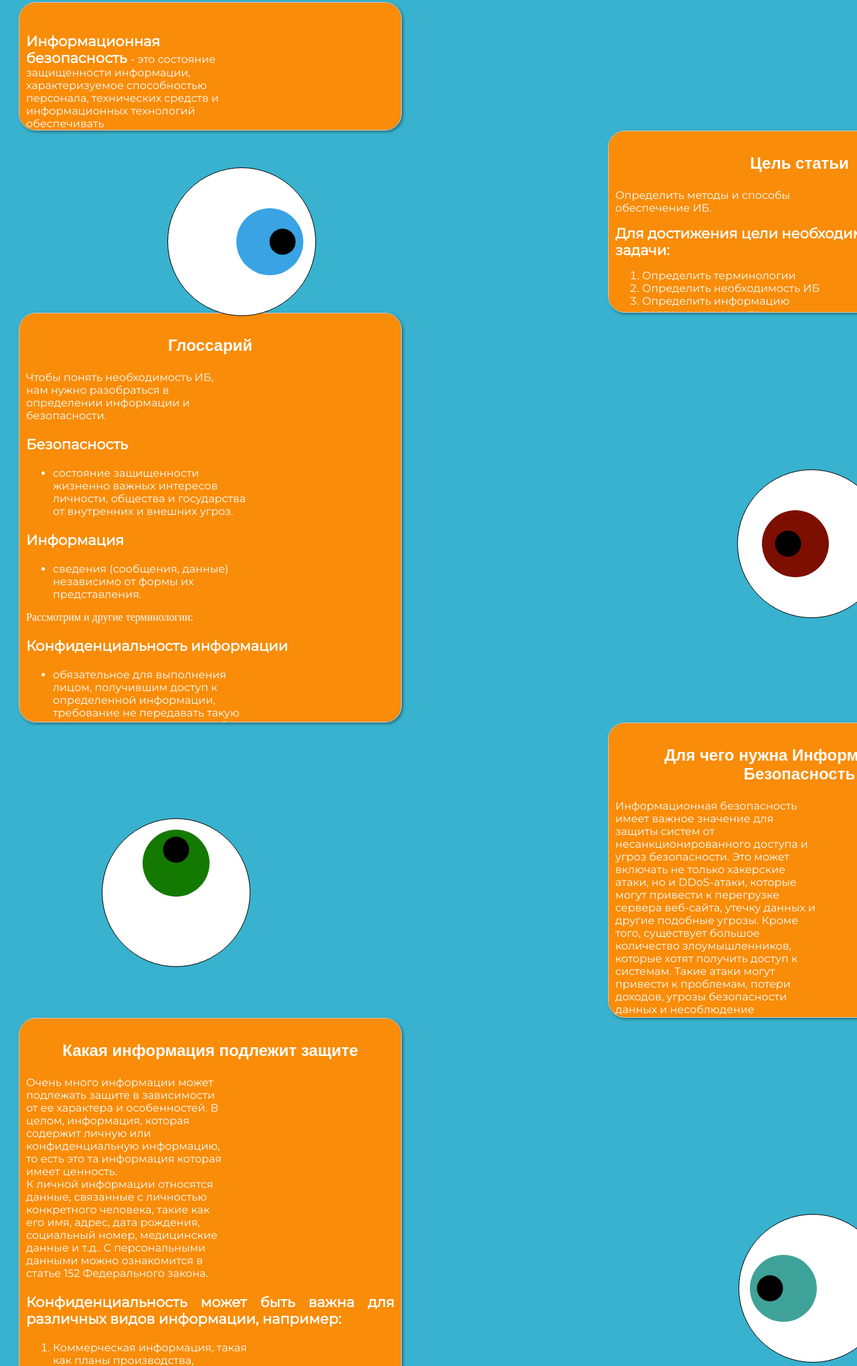
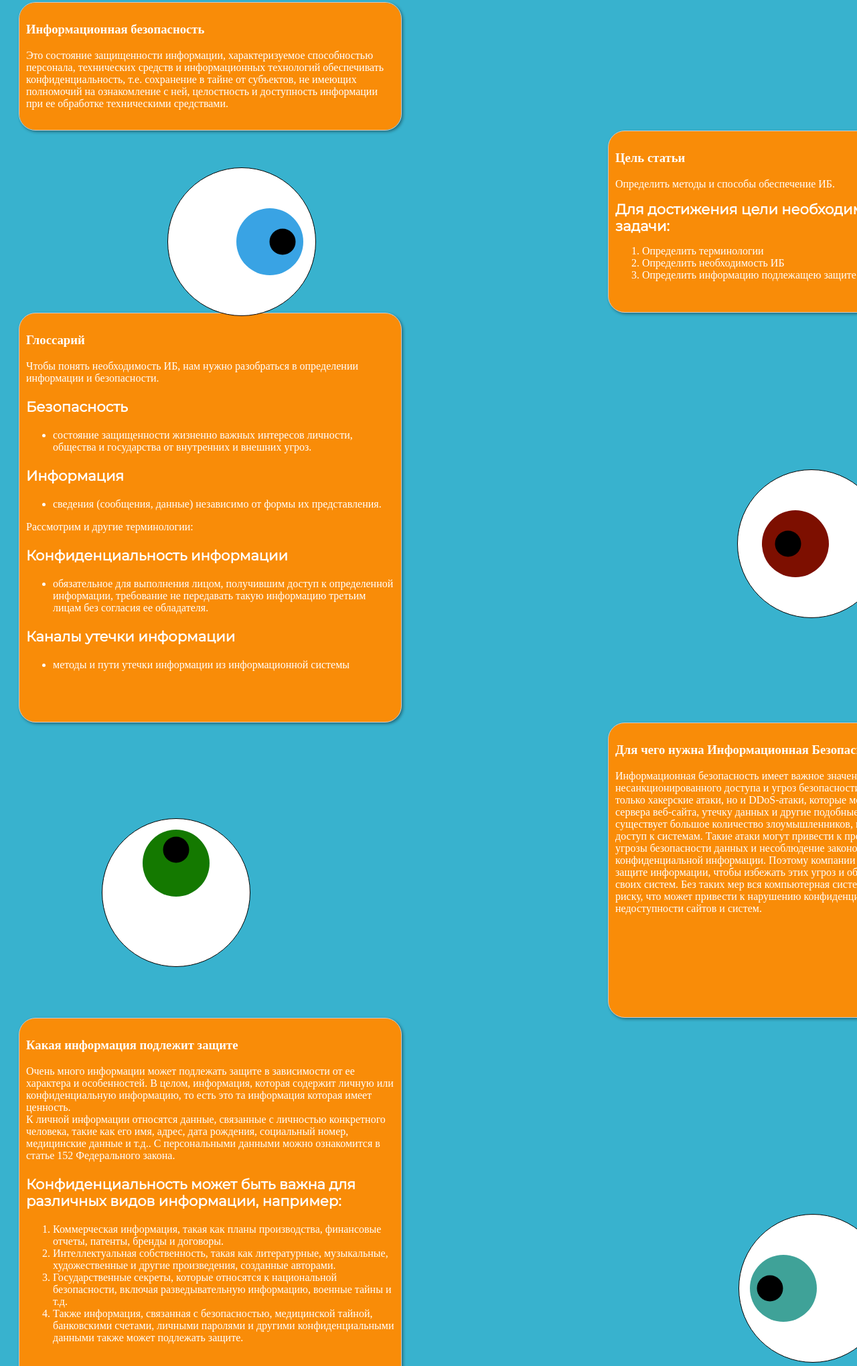
Before and after one commit to oganes-pak/pop4, a plain HTML site: page index.html in a window 1280 px wide. Shown: the part 200-2240 px from the top of the page at 67% size. Drawn offline with Linux system fonts and the light colour scheme.

Commit message:
Update index.html

```diff
--- a/index.html
+++ b/index.html
@@ -22,27 +22,27 @@
             <section><!--Семантический тег смысловое разделение страницы -->
                 <div class="scrollable-container">
                     <div class="scrollable-content">
-
-                        <p class="vir"><br><b class="jir">Информационная безопасность </b> - это состояние защищенности
+                        <h3 class="rub22811">Информационная безопасность</h3>
+                        <p class="rub228">Это состояние защищенности
                             информации,
                             характеризуемое способностью персонала, технических средств и информационных
                             технологий обеспечивать конфиденциальность, т.е. сохранение в тайне от
                             субъектов, не имеющих полномочий на ознакомление с ней, целостность и
-                            доступность информации при ее обработке техническими средствами. <br></p>
+                            доступность информации при ее обработке техническими средствами.</p>
                     </div>
                 </div>
 
                 <div class="scrollable-container1">
                     <div class="scrollable-content1">
 
-                        <h3 class="rub1">Цель статьи</h3>
-                        <p class="dsa">Определить методы и способы обеспечение ИБ. </p>
+                        <h3 class="rub2281">Цель статьи</h3>
+                        <p class="rub228">Определить методы и способы обеспечение ИБ. </p>
                         <p><b class="jir1"> Для достижения цели необходимо поставить задачи:</b></p>
                         <ol>
 
-                            <li class="vir">Определить терминологии</li>
-                            <li class="vir">Определить необходимость ИБ</li>
-                            <li class="vir">Определить информацию подлежащею защите</li>
+                            <li class="rub228">Определить терминологии</li>
+                            <li class="rub228">Определить необходимость ИБ</li>
+                            <li class="rub228">Определить информацию подлежащею защите</li>
                         </ol>
                     </div>
                 </div>
@@ -52,25 +52,25 @@
                 <div class="scrollable-container2">
                     <div class="scrollable-content2">
 
-                        <h3 class="rub1">Глоссарий</h3>
-                        <p class="vir">Чтобы понять необходимость ИБ, нам нужно разобраться в определении информации и
+                        <h3 class="rub2281">Глоссарий</h3>
+                        <p class="rub228">Чтобы понять необходимость ИБ, нам нужно разобраться в определении информации и
                             безопасности.<br></p>
                         <p class="jir">Безопасность </p>
                         <ul><!--список 1,2-->
-                            <li class="vir">состояние защищенности жизненно важных
+                            <li class="rub228">состояние защищенности жизненно важных
                                 интересов
                                 личности, общества и государства от внутренних и внешних угроз.</li>
                         </ul>
                         <p class="jir">Информация</p>
                         <ul>
-                            <li class="vir"> сведения (сообщения, данные) независимо от
+                            <li class="rub228"> сведения (сообщения, данные) независимо от
                                 формы их
                                 представления. </li>
                         </ul>
-                        <p class="viir">Рассмотрим и другие терминологии: </p>
+                        <p class="rub2281">Рассмотрим и другие терминологии: </p>
                         <p class="jir">Конфиденциальность информации</p>
                         <ul>
-                            <li class="vir">обязательное для
+                            <li class="rub228">обязательное для
                                 выполнения
                                 лицом,
                                 получившим доступ к определенной информации, требование не передавать такую
@@ -78,7 +78,7 @@
                         </ul>
                         <p class="jir">Каналы утечки информации</p>
                         <ul>
-                            <li class="vir"> методы и пути утечки
+                            <li class="rub228"> методы и пути утечки
                                 информации из
                                 информационной
                                 системы</li>
@@ -90,9 +90,9 @@
                 <div class="scrollable-container3">
                     <div class="scrollable-content3">
 
-                        <h3 class="rub1">Для чего нужна Информационная Безопасность</h3>
+                        <h3 class="rub2281">Для чего нужна Информационная Безопасность</h3>
 
-                        <p class="vir"> Информационная безопасность имеет важное значение для защиты
+                        <p class="rub228"> Информационная безопасность имеет важное значение для защиты
                             систем от
                             несанкционированного доступа и угроз безопасности.
                             Это может включать не только хакерские атаки, но и DDoS-атаки, которые могут
@@ -121,8 +121,8 @@
                 <div class="scrollable-container4">
                     <div class="scrollable-content4">
 
-                        <h3 class="rub1">Какая информация подлежит защите</h3>
-                        <p class="vir">Очень много информации может подлежать защите в зависимости от ее характера и
+                        <h3 class="rub2281">Какая информация подлежит защите</h3>
+                        <p class="rub228">Очень много информации может подлежать защите в зависимости от ее характера и
                             особенностей.
                             В целом, информация, которая содержит личную или конфиденциальную информацию, то есть это та
                             информация которая имеет ценность.<br>
@@ -131,23 +131,23 @@
                             адрес, дата рождения, социальный номер, медицинские данные и т.д.. С персональными данными
                             можно ознакомится в статье 152 Федерального закона.</p>
 
-                        <p class="jir">Конфиденциальность может быть важна для различных видов информации,
+                        <p class="jir1">Конфиденциальность может быть важна для различных видов информации,
                             например:</p>
                         <ol>
 
-                            <li class="vir4">Коммерческая информация, такая как планы производства, финансовые отчеты,
+                            <li class="rub228">Коммерческая информация, такая как планы производства, финансовые отчеты,
                                 патенты,
                                 бренды и
                                 договоры.</li>
-                            <li class="vir4">Интеллектуальная собственность, такая как литературные, музыкальные,
+                            <li class="rub228">Интеллектуальная собственность, такая как литературные, музыкальные,
                                 художественные
                                 и другие
                                 произведения, созданные авторами.</li>
-                            <li class="vir4">Государственные секреты, которые относятся к национальной безопасности,
+                            <li class="rub228">Государственные секреты, которые относятся к национальной безопасности,
                                 включая
                                 разведывательную
                                 информацию, военные тайны и т.д.</li>
-                            <li class="vir4">Также информация, связанная с безопасностью, медицинской тайной,
+                            <li class="rub228">Также информация, связанная с безопасностью, медицинской тайной,
                                 банковскими
                                 счетами, личными
                                 паролями и другими конфиденциальными данными также может подлежать защите.</li>
@@ -163,8 +163,8 @@
                 <div class="scrollable-container5">
                     <div class="scrollable-content5">
 
-                        <h3 class="rub1">Итог</h3>
-                        <p class="vir">Мы разобрались в базовых принципах информационной безопасности.<br>
+                        <h3 class="rub2281">Итог</h3>
+                        <p class="rub228">Мы разобрались в базовых принципах информационной безопасности.<br>
                             Определились в терминологии и поняли для чего необходимо соблюдать правила информационной
                             безопасности. <br></p>
 
@@ -179,7 +179,7 @@
             <section>
                 <div class="scrollable-container6">
                     <div class="scrollable-content6">
-                        <p class="tel">Выполнил работу студент ИрГУПС группы Би.4-21-1 Оганес Давтян </p>
+                        <p class="rub228">Выполнил работу студент ИрГУПС группы Би.4-21-1 Оганес Давтян </p>
                     </div>
                 </div>
             </section>
```
